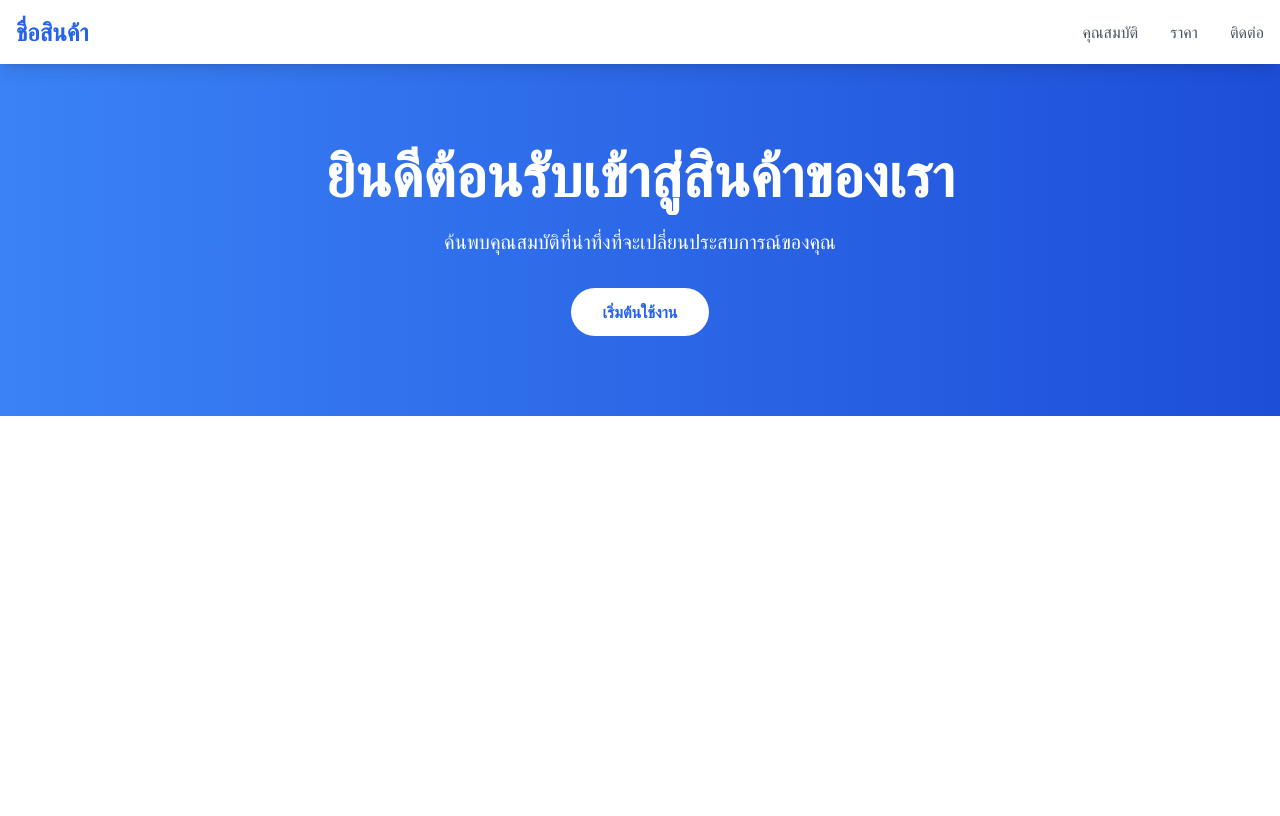
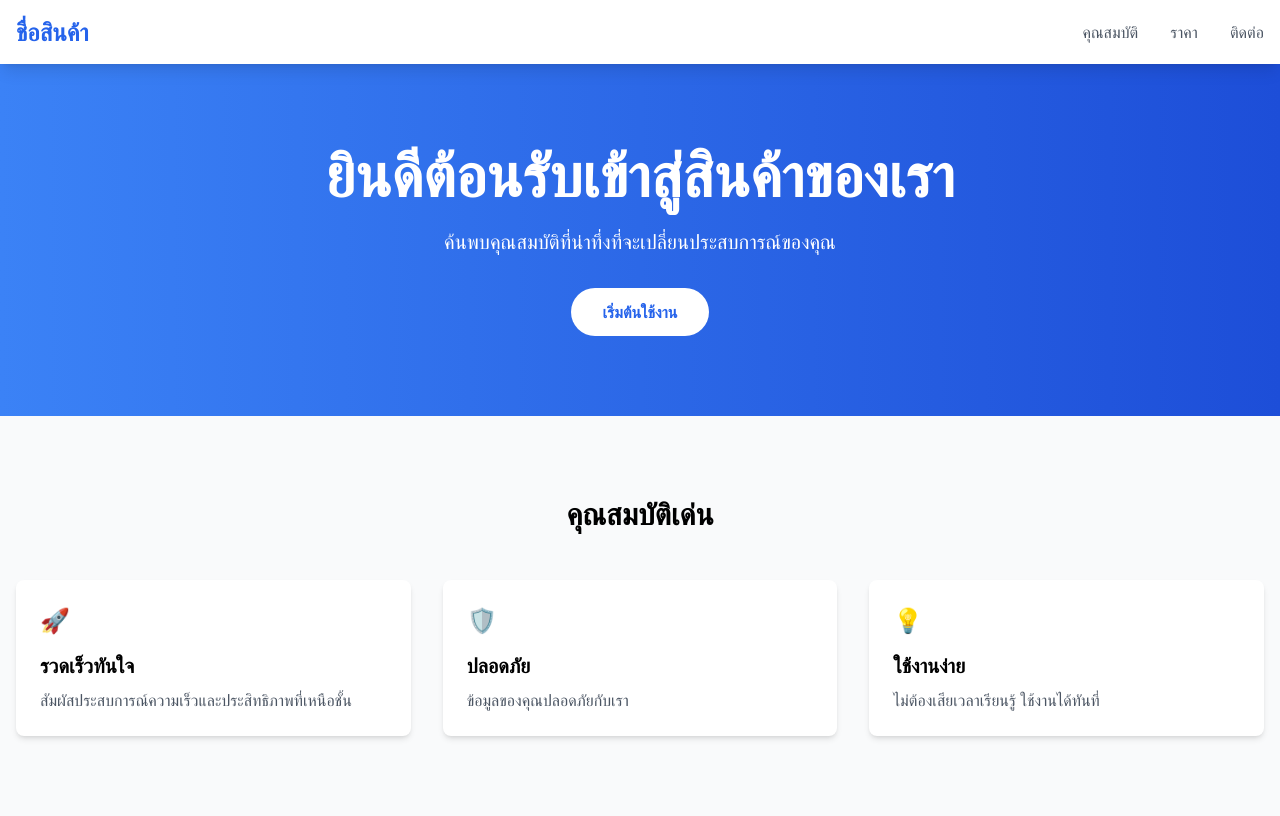
Before and after one commit to Kimrtk08/product-landing-page, a plain HTML site: page index.html in a window 1280 px wide. Drawn offline with nearby package versions, Linux system fonts and the light colour scheme.

Commit message:
เพิ่มสวนแสดงคุณสมบัติพร้อมการ์ด

```diff
--- a/index.html
+++ b/index.html
@@ -47,6 +47,35 @@
           </div>
         </div>
       </section>
+      <section id="features" class="py-20 bg-gray-50">
+        <div class="container mx-auto px-4">
+          <h2 class="text-3xl font-bold text-center mb-12">คุณสมบัติเด่น</h2>
+          <div class="grid grid-cols-1 md:grid-cols-3 gap-8">
+            <!-- คุณสมบัติที่ 1 -->
+            <div class="bg-white p-6 rounded-lg shadow-md">
+              <div class="text-blue-500 text-2xl mb-4">🚀</div>
+              <h3 class="font-bold text-xl mb-2">รวดเร็วทันใจ</h3>
+              <p class="text-gray-600">
+                สัมผัสประสบการณ์ความเร็วและประสิทธิภาพที่เหนือชั้น
+              </p>
+            </div>
+            <!-- คุณสมบัติที่ 2 -->
+            <div class="bg-white p-6 rounded-lg shadow-md">
+              <div class="text-blue-500 text-2xl mb-4">🛡️</div>
+              <h3 class="font-bold text-xl mb-2">ปลอดภัย</h3>
+              <p class="text-gray-600">ข้อมูลของคุณปลอดภัยกับเรา</p>
+            </div>
+            <!-- คุณสมบัติที่ 3 -->
+            <div class="bg-white p-6 rounded-lg shadow-md">
+              <div class="text-blue-500 text-2xl mb-4">💡</div>
+              <h3 class="font-bold text-xl mb-2">ใช้งานง่าย</h3>
+              <p class="text-gray-600">
+                ไม่ต้องเสียเวลาเรียนรู้ ใช้งานได้ทันที่
+              </p>
+            </div>
+          </div>
+        </div>
+      </section>
     </main>
 
     <footer>
```
